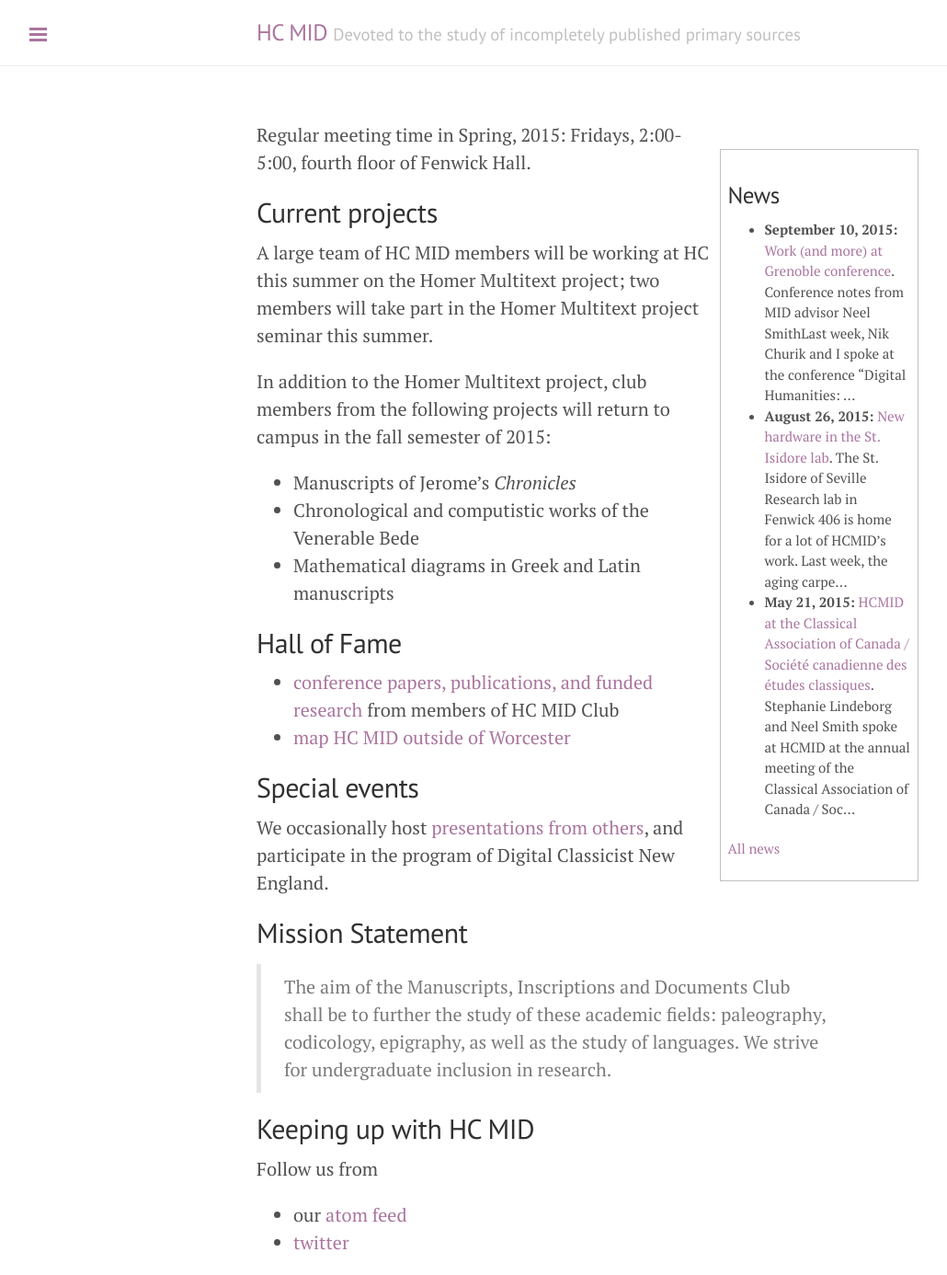
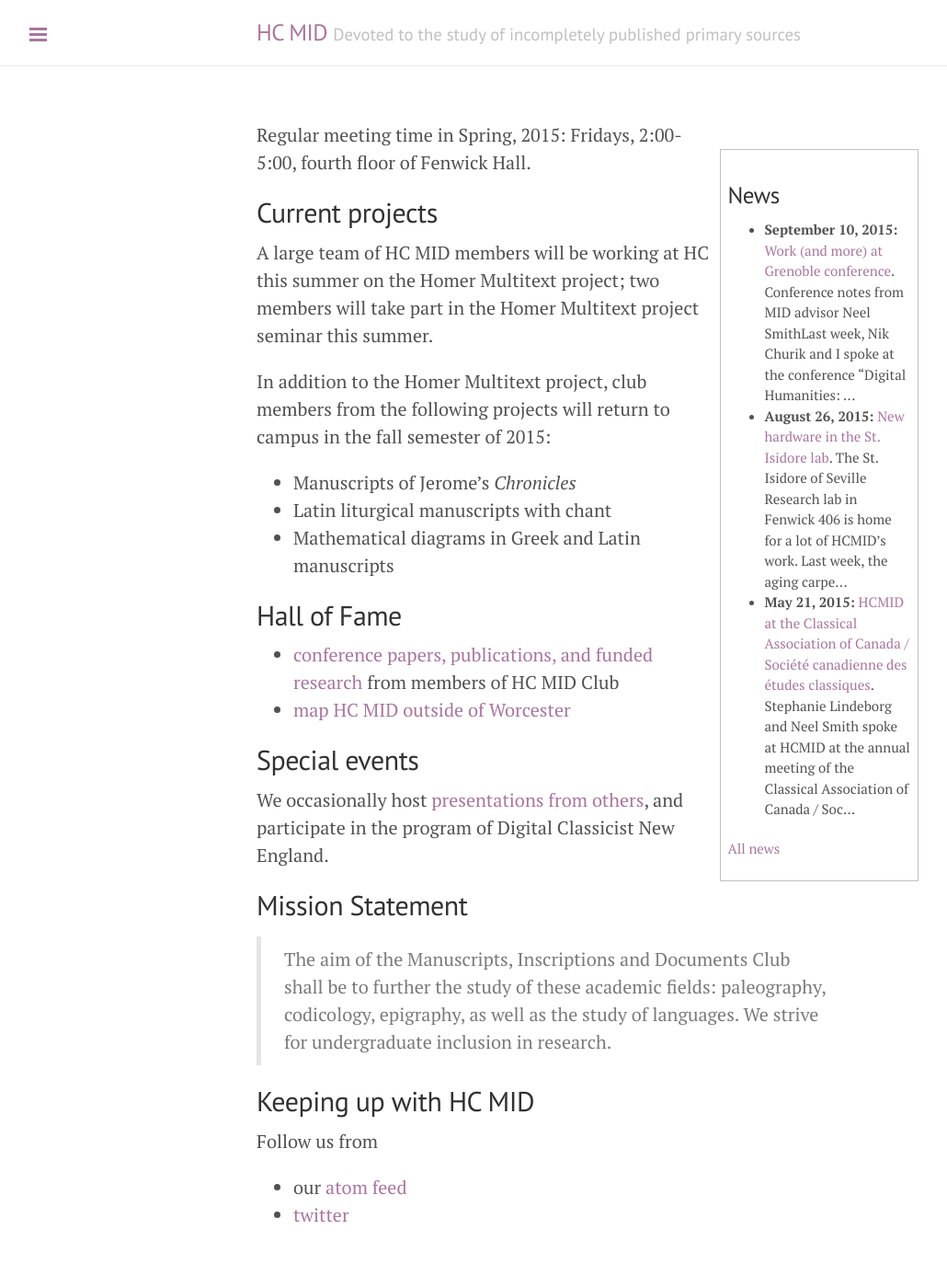
Before and after one commit to HCMID/HCMID.github.io, a Jekyll site: the page built from index.md, in a window 1280 px wide. Shown: the whole page at 92% size, without its empty margins (1-1031 px from the left). Built offline with Jekyll 4.4.1, drawn with Linux system fonts in a browser that asks for light colours; after the commit the page ends 1356 px from its top, so only the background shows below that.

```diff
--- a/index.md
+++ b/index.md
@@ -13,7 +13,7 @@ A large team of HC MID members will be working at HC this summer on the Homer Mu
 In addition to the Homer Multitext project, club members from the following projects will return to campus in the fall semester of 2015:
 
 - Manuscripts of Jerome's *Chronicles*
-- Chronological and computistic works of the Venerable Bede
+- Latin liturgical manuscripts with chant
 - Mathematical diagrams in Greek and Latin manuscripts
 
 
```
Also changed, not shown: tech/index.md (+4 -0 lines).
